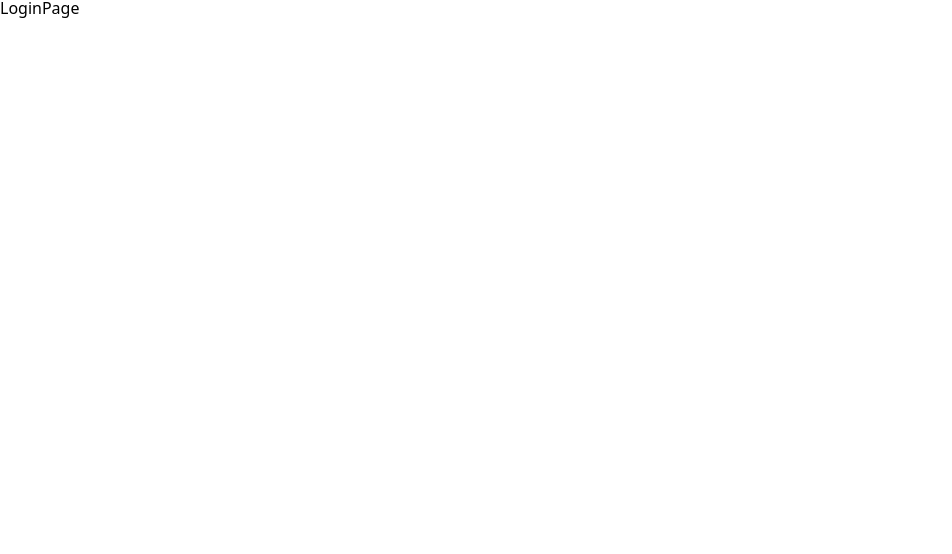
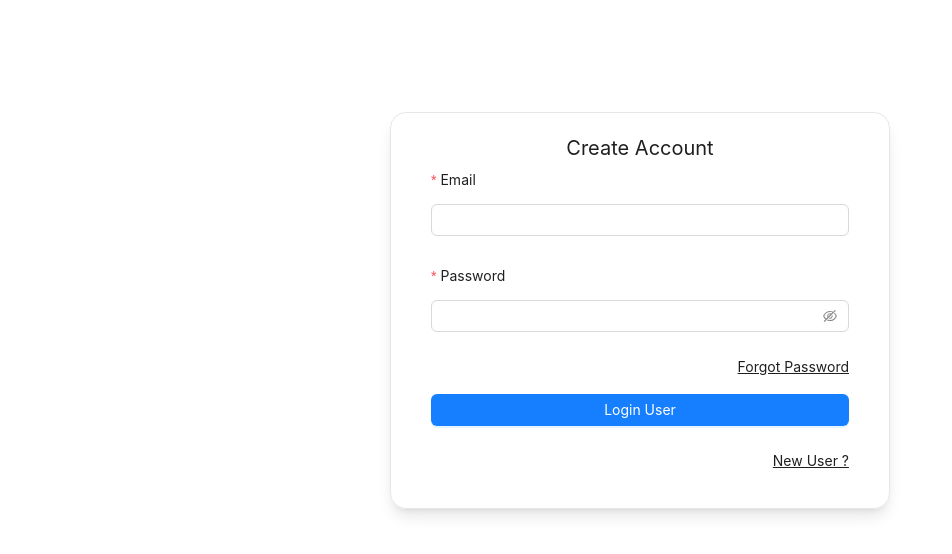
Before and after one commit to TienPhuc02/freelance-ecommerce, a React (Vite) app: page /login in a window 1280 px wide. Shown: the top 554 px of the page, without its empty margins (0-952 px from the left). Built offline with nearby package versions, Linux system fonts and the light colour scheme.

Commit message:
base login page

```diff
--- a/src/configs/customize.api.ts
+++ b/src/configs/customize.api.ts
@@ -4,5 +4,6 @@ const instance = axios.create({
   baseURL: import.meta.env.VITE_BACKEND_URL,
   //   timeout: 1000,
   //   headers: { "X-Custom-Header": "foobar" },
+  withCredentials: true,
 });
 export default instance;
--- a/src/pages/Login/PageLogin.tsx
+++ b/src/pages/Login/PageLogin.tsx
@@ -1,7 +1,68 @@
 import React from "react";
+import { Button, Form, type FormProps, Input, message } from "antd";
+import { APILoginUser } from "../../services/api";
 
-const LoginPage = () => {
-  return <div>LoginPage</div>;
+type FieldType = {
+  email?: string;
+  password?: string;
+};
+
+const onFinish: FormProps<FieldType>["onFinish"] = async (values) => {
+  console.log("Success:", values);
+  const res = await APILoginUser(values.email, values.password);
+  console.log(res);
+  if (res) {
+    message.success(res.data.message);
+    localStorage.setItem("access_token", res.data.token);
+  }
+};
+
+const onFinishFailed: FormProps<FieldType>["onFinishFailed"] = (errorInfo) => {
+  console.log("Failed:", errorInfo);
+};
+
+const LoginPage: React.FC = () => {
+  return (
+    <div className="pt-28">
+      <Form
+        className="mx-auto max-w-[500px] py-5 px-10 border flex-col justify-center items-center rounded-2xl shadow-lg"
+        name="basic"
+        labelCol={{ span: 24 }}
+        initialValues={{ remember: true }}
+        onFinish={onFinish}
+        onFinishFailed={onFinishFailed}
+        autoComplete="off"
+      >
+        <p className="text-center text-[20px]">Create Account</p>
+        <Form.Item<FieldType>
+          label="Email"
+          name="email"
+          rules={[{ required: true, message: "Please input your email!" }]}
+        >
+          <Input />
+        </Form.Item>
+
+        <Form.Item<FieldType>
+          label="Password"
+          name="password"
+          rules={[{ required: true, message: "Please input your password!" }]}
+        >
+          <Input.Password />
+        </Form.Item>
+        <p className="underline mb-4 flex justify-end">Forgot Password</p>
+        <Form.Item>
+          <Button
+            type="primary"
+            htmlType="submit"
+            className="bg-[#167fff] ml-0 w-full"
+          >
+            Login User
+          </Button>
+        </Form.Item>
+        <p className="underline mb-4 flex justify-end">New User ?</p>
+      </Form>
+    </div>
+  );
 };
 
 export default LoginPage;
--- a/src/services/api.ts
+++ b/src/services/api.ts
@@ -5,3 +5,12 @@ export const APIGetAllProduct = (queryParam: string = "") => {
 export const APIGetDetailProduct = (id: string | undefined) => {
   return axios.get(`products/${id}`);
 };
+export const APILoginUser = (
+  email: string | undefined,
+  password: string | undefined
+) => {
+  return axios.post("login", {
+    email: email,
+    password: password,
+  });
+};
```
